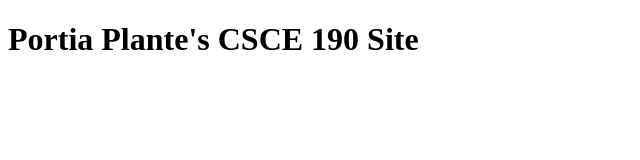
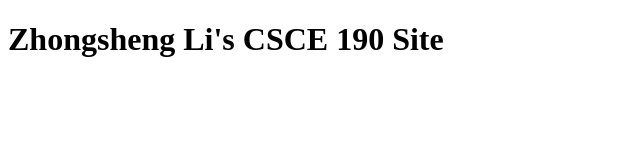
Before and after one commit to ZhongshengXD/ZhongshengXD.github.io, a plain HTML site: page index.html in a window 1280 px wide. Shown: the whole page, without its empty margins (0-640 px from the left). Drawn offline with Linux system fonts and the light colour scheme.

Commit message:
Add files via upload

```diff
--- a/index.html
+++ b/index.html
@@ -1,10 +1,10 @@
 <!DOCTYPE html>
 <html>
     <head>
-        <title>CSCE 190: Portia Plante</title>
+        <title>CSCE 190: Zhongsheng Li</title>
     <head>
     <body>
-          <h1>Portia Plante's CSCE 190 Site</h1>
+          <h1>Zhongsheng Li's CSCE 190 Site</h1>
 
     </body>
 
```
